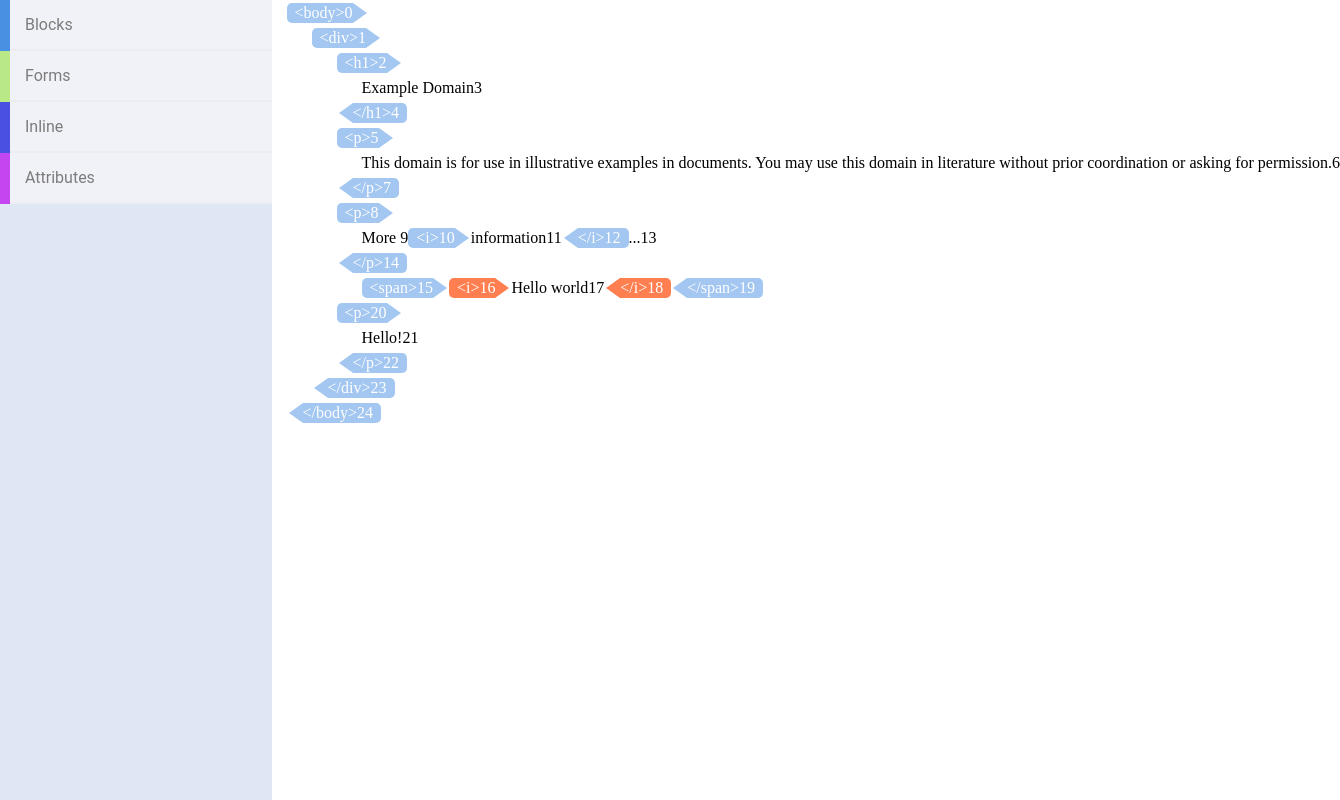
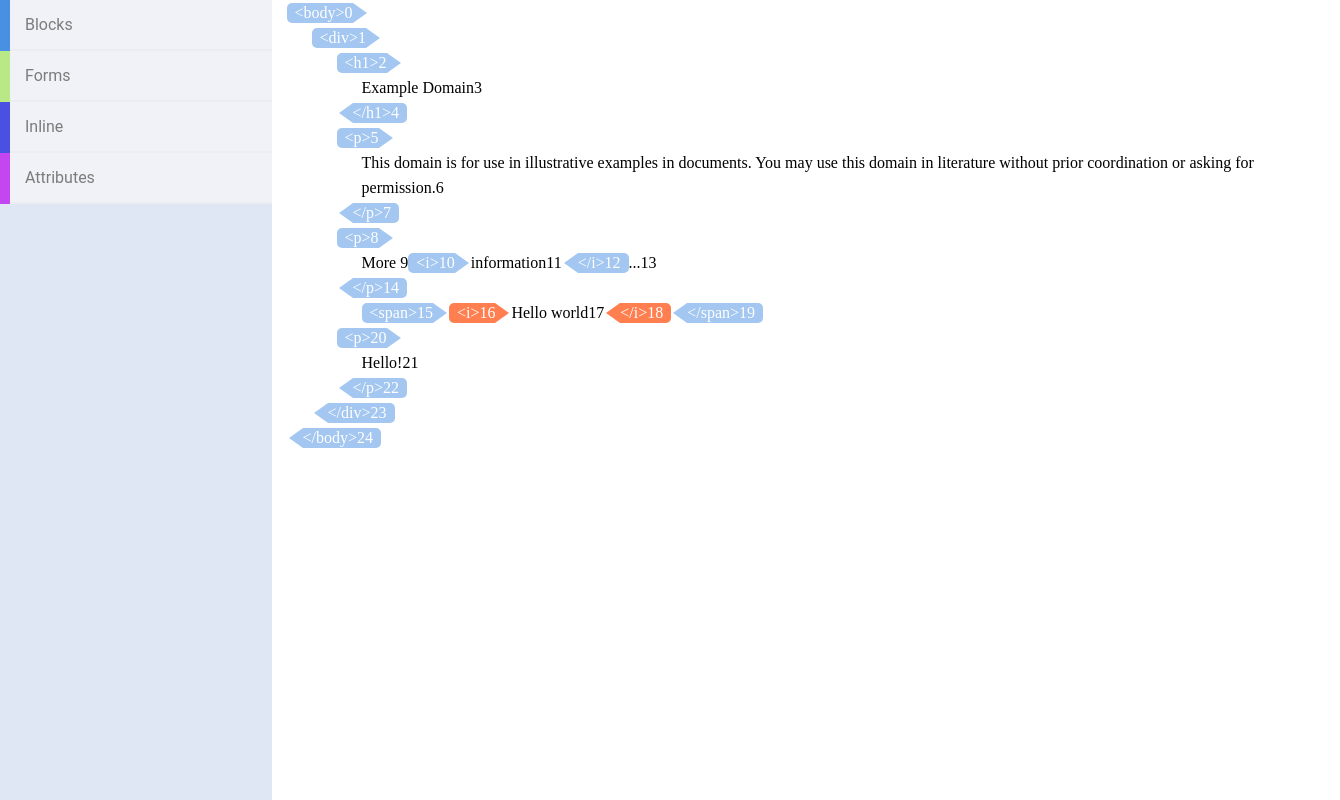
Before and after one commit to France-ioi/visual-html-editor, a React (Create React App) app: page / in a window 1280 px wide. Shown: the whole page, 1340 px wide, since content can reach past the window. Built offline with nearby package versions, Linux system fonts and the light colour scheme.

Commit message:
Removed line breaks and set lines as display block instead

```diff
--- a/src/features/editors/VisualHTMLEditorLine.css
+++ b/src/features/editors/VisualHTMLEditorLine.css
@@ -1,4 +1,8 @@
 /*TODO FIX LINE HEIGHT*/
+
+.line {
+    display: block;
+}
 
 .text {
     display: inline-block;
--- a/src/features/editors/VisualHTMLEditorLine.tsx
+++ b/src/features/editors/VisualHTMLEditorLine.tsx
@@ -25,7 +25,6 @@ function Line(props: ILine) {
   }
 
   return (
-    <>
     <Droppable key={props.id} droppableId={props.id} direction={"horizontal"}>
       {(provided, snapshot) => (
         <span
@@ -50,8 +49,6 @@ function Line(props: ILine) {
         </span>
       )}
     </Droppable>
-      <br/>
-    </>
   )
 }
 
```
Lines whose indentation alone changed are shown as unchanged.
